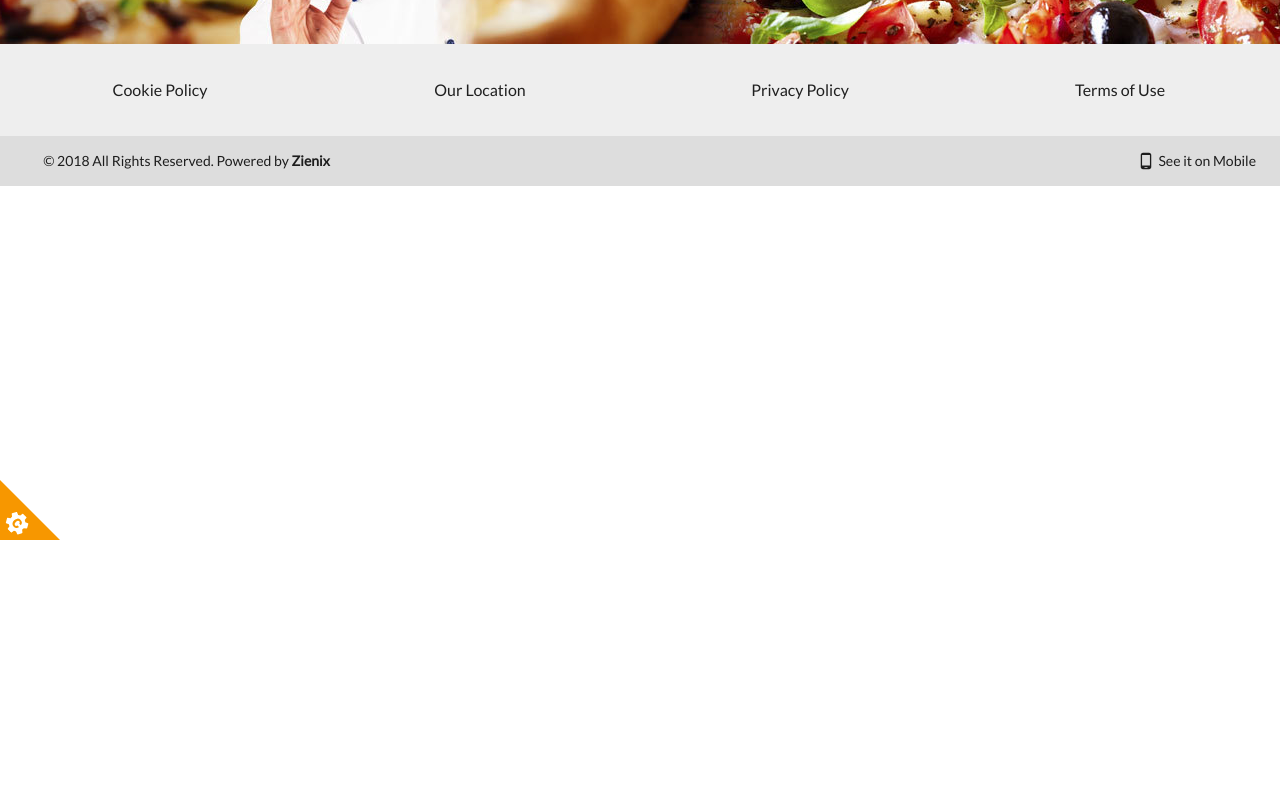
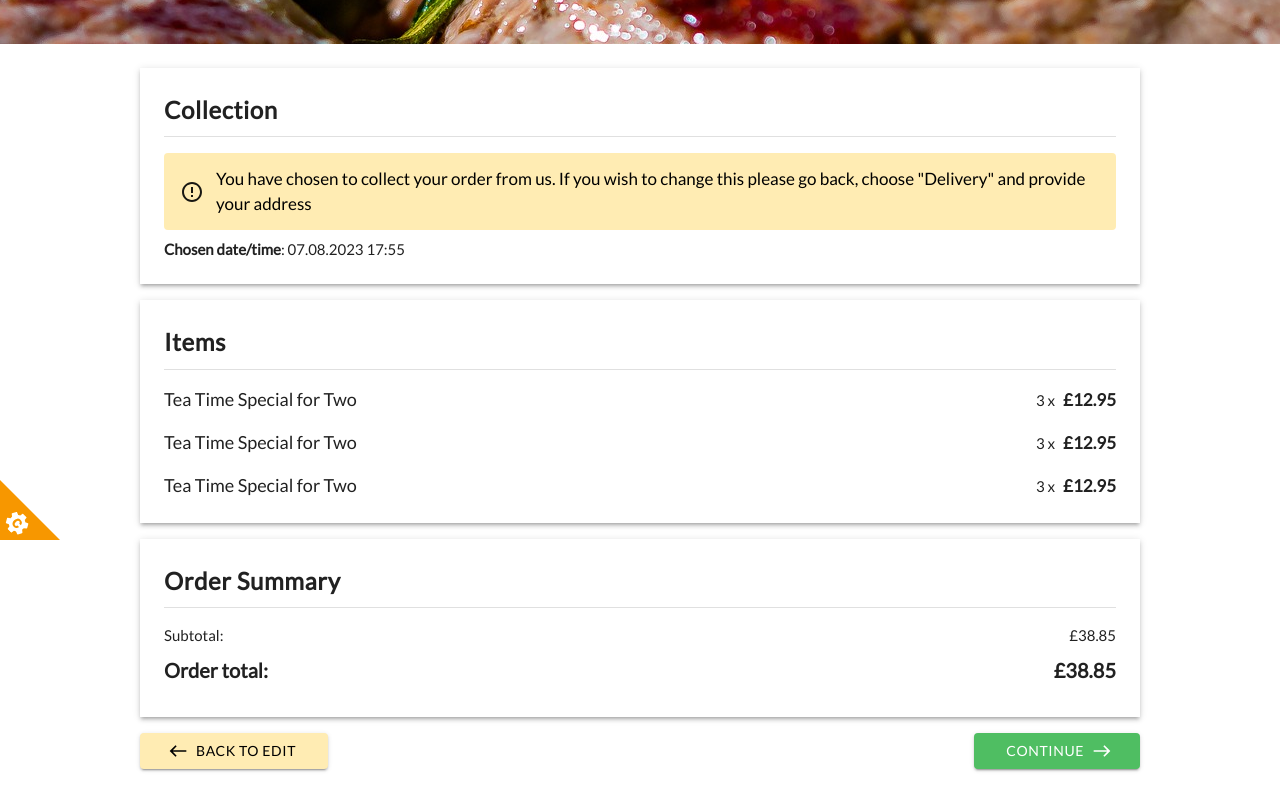
Before and after one commit to icedev214/eyas-food-ordering-site, a React (Create React App) app: page /review-order in a window 1280 px wide. Shown: the part 260-1060 px from the top of the page. Before the commit the page ends 800 px from the top, so only its background shows below. Built offline with nearby package versions, Linux system fonts and the light colour scheme.

Commit message:
Implement simple order review page

```diff
--- a/src/App.js
+++ b/src/App.js
@@ -38,6 +38,7 @@ const eyasTheme = createTheme({
     },
     golden: {
       main: "#fce57f",
+      light: "#ffecb3",
     },
     forest: {
       main: "#4fbe62",
--- a/src/components/Banner.js
+++ b/src/components/Banner.js
@@ -12,6 +12,7 @@ const pageBannerDic = {
   location: "Our Location",
   "checkout-intro": "Please introduce yourself",
   "checkout-edit": "Checkout",
+  "review-order": "Please review your order",
 };
 
 const Banner = () => {
--- a/src/pages/CheckoutEdit.js
+++ b/src/pages/CheckoutEdit.js
@@ -275,7 +275,7 @@ const CheckoutEdit = () => {
             <Divider sx={{ mb: 2 }} />
           </CardContent>
         </Card>
-        <Card sx={{ borderRadius: 0, mb: 2 }} elevation={3}>
+        <Card sx={{ borderRadius: 0 }} elevation={3}>
           <CardContent sx={{ p: 3 }}>
             <Typography
               sx={{ fontSize: 24, fontWeight: 600, letterSpacing: 0.6 }}
@@ -285,9 +285,9 @@ const CheckoutEdit = () => {
             </Typography>
             <Divider sx={{ mb: 2 }} />
             <Box sx={{ display: "flex", alignItems: "center", mb: 1 }}>
-              <Typography sx={{ fontSize: 14 }}>Subtotal:</Typography>
+              <Typography sx={{ fontSize: 15 }}>Subtotal:</Typography>
               <Box sx={{ flexGrow: 1 }} />
-              <Typography sx={{ fontSize: 14 }}>£38.85</Typography>
+              <Typography sx={{ fontSize: 15 }}>£38.85</Typography>
             </Box>
             <Box sx={{ display: "flex", alignItems: "center", mb: 1 }}>
               <Typography sx={{ fontSize: 20, fontWeight: 600 }}>
--- a/src/pages/ReviewOrder.js
+++ b/src/pages/ReviewOrder.js
@@ -1,3 +1,165 @@
-const ReviewOrder = () => {};
+import {
+  Box,
+  Button,
+  Typography,
+  Card,
+  CardContent,
+  Divider,
+  Alert,
+} from "@mui/material";
+
+import WestIcon from "@mui/icons-material/West";
+import EastIcon from "@mui/icons-material/East";
+import ErrorOutlineIcon from "@mui/icons-material/ErrorOutline";
+
+import { setPage } from "redux/slices/navigation";
+
+import { useDispatch } from "react-redux";
+import { useEffect } from "react";
+
+const Item = ({ name, amount, price }) => {
+  return (
+    <Box sx={{ display: "flex", alignItems: "end", mt: 2 }}>
+      <Typography sx={{ fontSize: 18 }}>{name}</Typography>
+      <Box sx={{ flexGrow: 1 }} />
+      <Typography
+        sx={{ fontSize: 15, mr: 1 }}
+        style={{ marginBottom: 1.2 }}
+      >{`${amount} x`}</Typography>
+      <Typography
+        sx={{ fontSize: 17, fontWeight: 600 }}
+      >{`£${price}`}</Typography>
+    </Box>
+  );
+};
+
+const ReviewOrder = () => {
+  const dispatch = useDispatch();
+
+  useEffect(() => {
+    dispatch(setPage("review-order"));
+  }, [dispatch]);
+
+  return (
+    <Box
+      sx={{
+        display: "flex",
+        alignItems: "center",
+        px: 10,
+        py: 3,
+        mb: 2,
+        flexDirection: "column",
+        width: "100%",
+      }}
+    >
+      <Card
+        sx={{ borderRadius: 0, mb: 2, maxWidth: 1000, width: "100%" }}
+        elevation={3}
+      >
+        <CardContent sx={{ p: 3 }}>
+          <Typography
+            sx={{ fontSize: 24, fontWeight: 600, letterSpacing: 0.6 }}
+            gutterBottom
+          >
+            Collection
+          </Typography>
+          <Divider sx={{ mb: 2 }} />
+          <Alert
+            icon={<ErrorOutlineIcon sx={{ color: "black" }} />}
+            sx={{
+              color: "black",
+              backgroundColor: "golden.light",
+              fontSize: 17,
+              ".MuiAlert-icon": {
+                alignItems: "center",
+              },
+            }}
+          >
+            You have chosen to collect your order from us. If you wish to change
+            this please go back, choose "Delivery" and provide your address
+          </Alert>
+          <Typography sx={{ fontSize: 15, mt: 1 }}>
+            <b>Chosen date/time</b>: 07.08.2023 17:55
+          </Typography>
+        </CardContent>
+      </Card>
+      <Card
+        sx={{ borderRadius: 0, mb: 2, maxWidth: 1000, width: "100%" }}
+        elevation={3}
+      >
+        <CardContent sx={{ p: 3 }}>
+          <Typography
+            sx={{ fontSize: 24, fontWeight: 600, letterSpacing: 0.6 }}
+            gutterBottom
+          >
+            Items
+          </Typography>
+          <Divider sx={{ mb: 2 }} />
+          <Item name="Tea Time Special for Two" amount={3} price={12.95} />
+          <Item name="Tea Time Special for Two" amount={3} price={12.95} />
+          <Item name="Tea Time Special for Two" amount={3} price={12.95} />
+        </CardContent>
+      </Card>
+      <Card
+        sx={{ borderRadius: 0, mb: 2, maxWidth: 1000, width: "100%" }}
+        elevation={3}
+      >
+        <CardContent sx={{ p: 3 }}>
+          <Typography
+            sx={{ fontSize: 24, fontWeight: 600, letterSpacing: 0.6 }}
+            gutterBottom
+          >
+            Order Summary
+          </Typography>
+          <Divider sx={{ mb: 2 }} />
+          <Box sx={{ display: "flex", alignItems: "center", mb: 1 }}>
+            <Typography sx={{ fontSize: 15 }}>Subtotal:</Typography>
+            <Box sx={{ flexGrow: 1 }} />
+            <Typography sx={{ fontSize: 15 }}>£38.85</Typography>
+          </Box>
+          <Box sx={{ display: "flex", alignItems: "center", mb: 1 }}>
+            <Typography sx={{ fontSize: 20, fontWeight: 600 }}>
+              Order total:
+            </Typography>
+            <Box sx={{ flexGrow: 1 }} />
+            <Typography sx={{ fontSize: 20, fontWeight: 600 }}>
+              £38.85
+            </Typography>
+          </Box>
+        </CardContent>
+      </Card>
+      <Box
+        sx={{
+          display: "flex",
+          alignItems: "center",
+          maxWidth: 1000,
+          width: "100%",
+        }}
+      >
+        <Button
+          variant="contained"
+          sx={{
+            backgroundColor: "golden.light",
+            color: "black",
+            px: 4,
+            letterSpacing: 0.6,
+          }}
+          startIcon={<WestIcon />}
+        >
+          BACK TO EDIT
+        </Button>
+        <Box sx={{ flexGrow: 1 }} />
+        <Button
+          variant="contained"
+          color="forest"
+          sx={{ color: "white", px: 4, letterSpacing: 0.6 }}
+          endIcon={<EastIcon />}
+        >
+          CONTINUE
+        </Button>
+      </Box>
+    </Box>
+  );
+};
 
 export default ReviewOrder;
```
